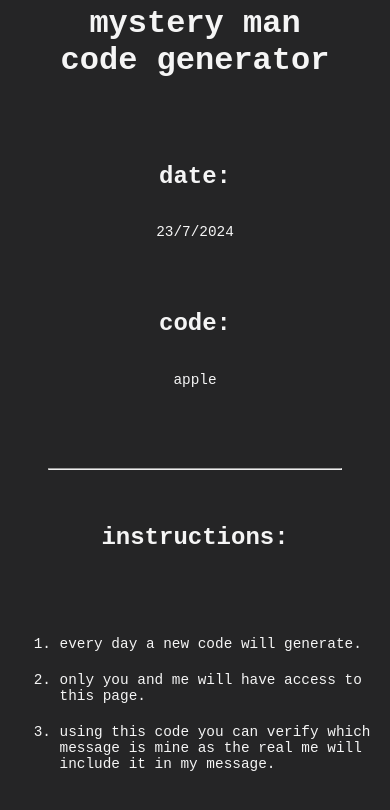
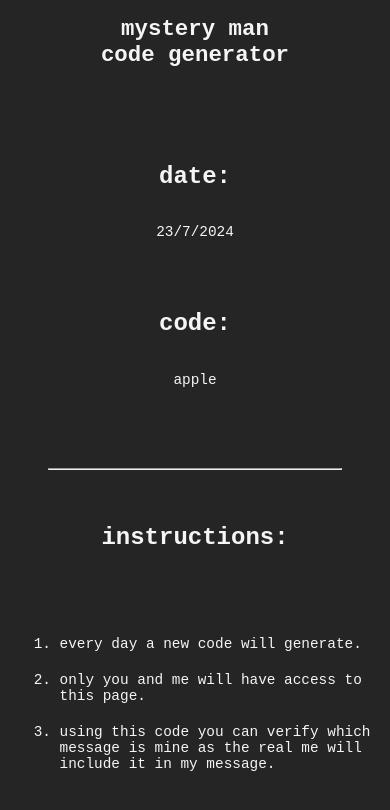
Before and after one commit to maxxxxxboy/dailycode, a plain HTML site: page index.html in a window 390 px wide. Drawn offline with Linux system fonts and the light colour scheme.

Commit message:
Update index.html

```diff
--- a/index.html
+++ b/index.html
@@ -80,6 +80,10 @@
                 font-size: 1.1em;
             }
 
+            header > h1 {
+                font-size: 1.6em;
+            }
+
         }
 
         @media (max-width: 450px) {
@@ -89,6 +93,10 @@
 
             section > p, li {
                 font-size: 0.9em;
+            }
+
+            header > h1 {
+                font-size: 1.4em;
             }
 
         }
```
